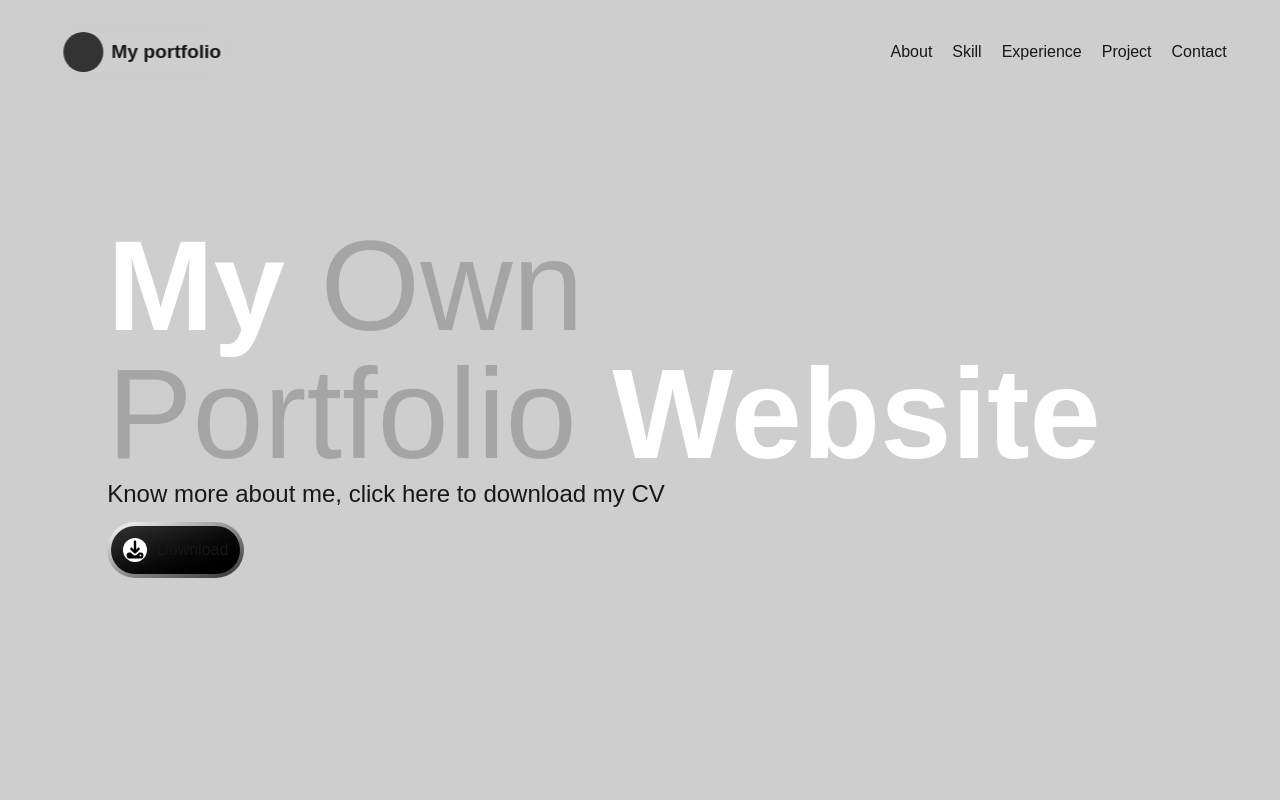
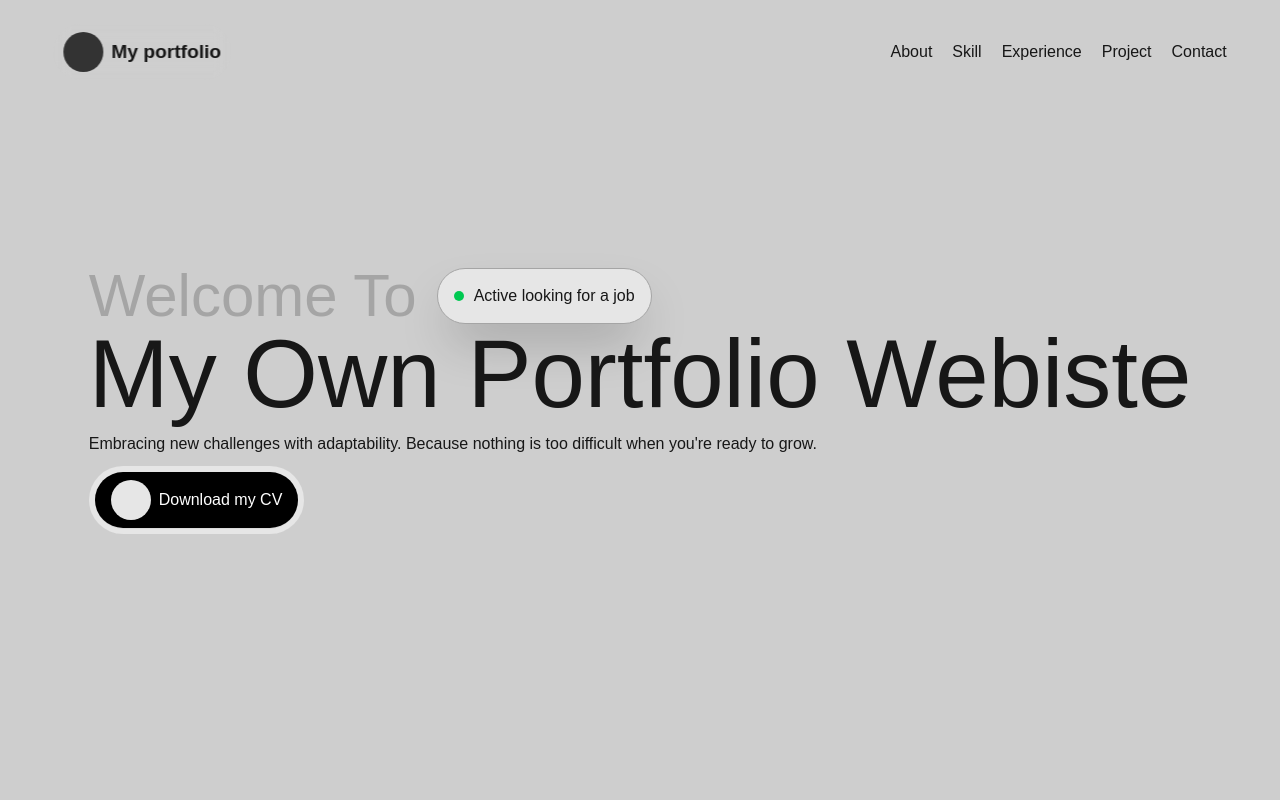
Before and after one commit to xiaosongpi/Portfolio, a Next.js app in the folder my-app/: page / in a window 1280 px wide. Shown: the top 800 px of the page. Built offline with nearby package versions, Linux system fonts and the light colour scheme.

Commit message:
Rebuild hero section

```diff
--- a/my-app/src/app/components/Hero.jsx
+++ b/my-app/src/app/components/Hero.jsx
@@ -1,27 +1,25 @@
 export default function Hero() {
     return(
-        <div className="w-full max-w-[1440px] px-12 h-screen mx-auto flex items-center justify-center flex-col">
-            <div className="w-[90%]">
-                <p className="text-9xl text-[#a5a5a5]"><span className="font-bold text-white">My </span>Own</p>
-                <p className="text-9xl text-[#a5a5a5]">Portfolio <span className="font-bold text-white">Website</span></p>
-                <p className="mb-3 text-2xl">Know more about me, click here to download my CV</p>
-                <div className="w-fit p-1 bg-linear-to-br from-[#ffffff] to-[#333333] rounded-full">
-                    <button className="px-3 w-fit h-12 flex items-center justify-center bg-linear-to-br from-[#333333] to-[#000000] rounded-full gap-2.5 cursor-pointer">
-                        <div className="w-[40] h-[40] bg-[#ffffff] rounded-full flex items-center justify-center">
-                            <img
-                                className="w-6 h-6"
-                                src="/download.svg"
-                                alt="download"
-                                width={24}
-                                height={24}
-                            />
+        <section className="mx-auto h-screen flex items-center justify-center">
+            <div className="flex flex-col">
+                <div className="flex items-center gap-5">
+                    <p className="text-6xl text-[#a5a5a5]">Welcome To</p>
+                    <div className="px-4 h-14 border border-[#a5a5a5] rounded-full shadow-2xl flex items-center gap-2.5 bg-[#e6e6e6]">
+                        <div className="h-2.5 w-2.5 rounded-full bg-green-500" />
+                        <p>Active looking for a job</p>
+                    </div>
+                </div>
+                <p className="mb-2.5 text-8xl">My Own Portfolio Webiste</p>
+                <p className="mb-2.5">Embracing new challenges with adaptability. Because nothing is too difficult when you're ready to grow.</p>
+                <div className="p-1.5 w-fit rounded-full bg-[#e6e6e6]">
+                    <button className="px-4 h-14 w-fit rounded-full bg-[#000000] shadow-2xs flex items-center gap-2 cursor-pointer">
+                        <div className="h-10 w-10 rounded-full bg-[#e6e6e6]">
+
                         </div>
-                        <span>
-                            Download
-                        </span>
+                        <p className="text-white">Download my CV</p>
                     </button>
                 </div>
             </div>
-        </div>
+        </section>
     )
 }
```
